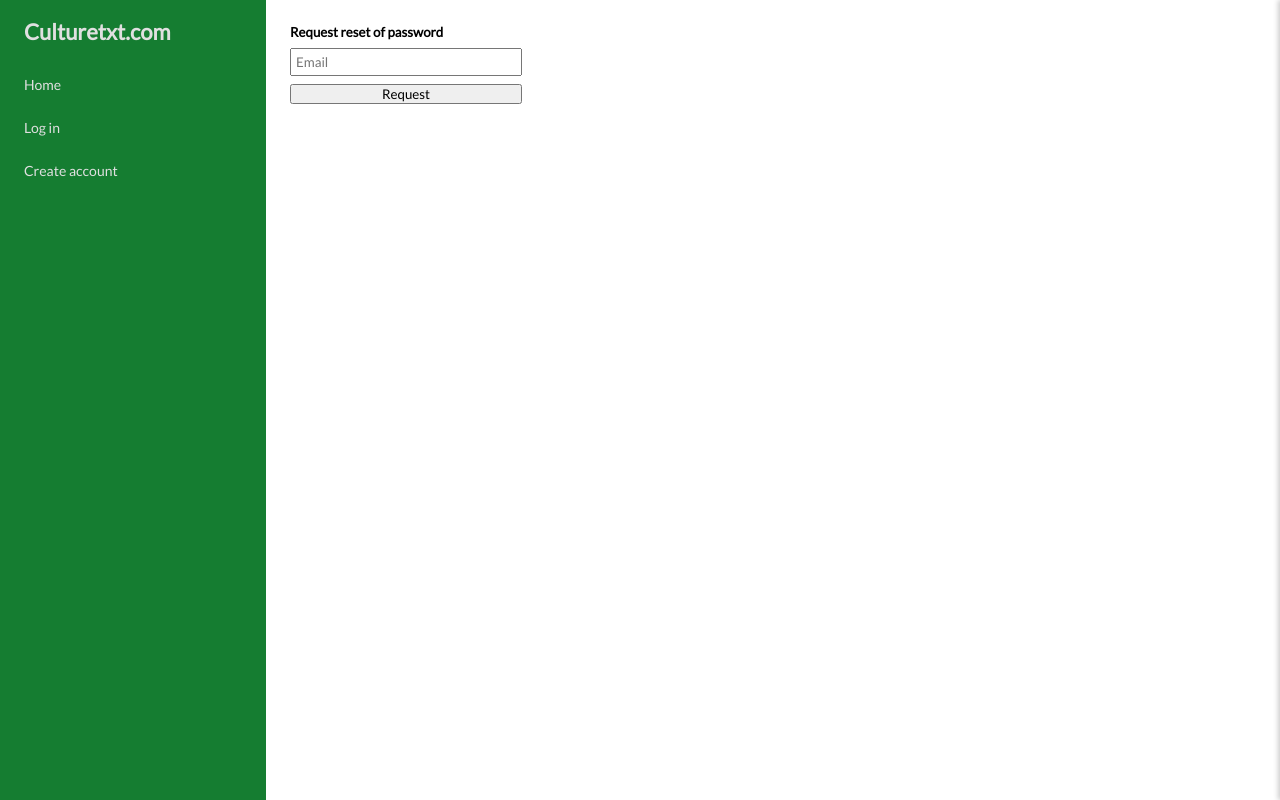
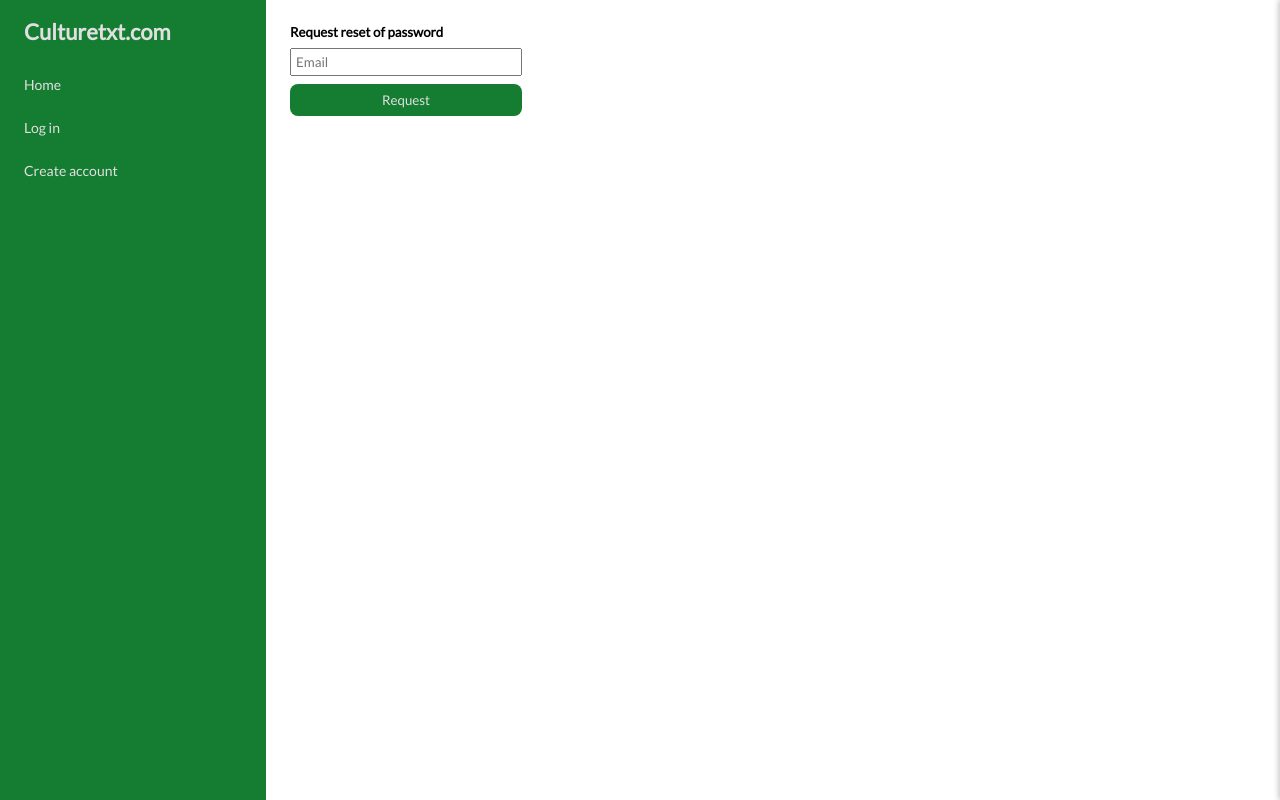
Before and after one commit to ivandax/campodecultura, a React (Vite) app: page /recover-password in a window 1280 px wide. Built offline with nearby package versions, Linux system fonts and the light colour scheme; no server answers.

Commit message:
Correct logic in set new password

```diff
--- a/src/presentation/views/RecoverPassword/RecoverPassword.tsx
+++ b/src/presentation/views/RecoverPassword/RecoverPassword.tsx
@@ -2,6 +2,7 @@ import { useState } from "react";
 import { RequestPasswordWrapper } from "./RecoverPassword.Styles";
 import { notifyError, notifySuccess } from "@src/presentation/utils";
 import { requestPasswordReset } from "@src/persistence/auth";
+import { MainButton } from "@src/presentation/components/Buttons/MainButton";
 
 function RecoverPassword() {
   const [email, setEmail] = useState("");
@@ -33,9 +34,9 @@ function RecoverPassword() {
         required
         disabled={isDisabled}
       />
-      <button type="submit" disabled={isLoading}>
+      <MainButton type="submit" disabled={isLoading}>
         {isLoading ? "Sending..." : "Request"}
-      </button>
+      </MainButton>
     </RequestPasswordWrapper>
   );
 }
--- a/src/presentation/views/SetNewPassword/SetNewPassword.tsx
+++ b/src/presentation/views/SetNewPassword/SetNewPassword.tsx
@@ -6,6 +6,7 @@ import {
   completePasswordReset,
   verifyPasswordCode,
 } from "@src/persistence/auth";
+import { MainButton } from "@src/presentation/components/Buttons/MainButton";
 
 function SetNewPassword() {
   const [searchParams] = useSearchParams();
@@ -20,7 +21,6 @@ function SetNewPassword() {
     const verify = async () => {
       if (!oobCode) {
         notifyError("Invalid password reset link.");
-        setIsVerifying(false);
         navigate("/");
         return;
       }
@@ -29,7 +29,10 @@ function SetNewPassword() {
         await verifyPasswordCode(oobCode);
       } catch {
         notifyError("Password reset link is invalid or expired.");
+        navigate("/");
       }
+
+      setIsVerifying(false);
     };
 
     verify();
@@ -74,12 +77,11 @@ function SetNewPassword() {
         onChange={(e) => setNewPassword(e.target.value)}
         placeholder="New password"
         required
-        disabled={isVerifying === false}
       />
 
-      <button type="submit" disabled={isSubmitting || isVerifying === false}>
+      <MainButton type="submit" disabled={isSubmitting}>
         {isSubmitting ? "Updating..." : "Set Password"}
-      </button>
+      </MainButton>
     </S.Wrapper>
   );
 }
```
